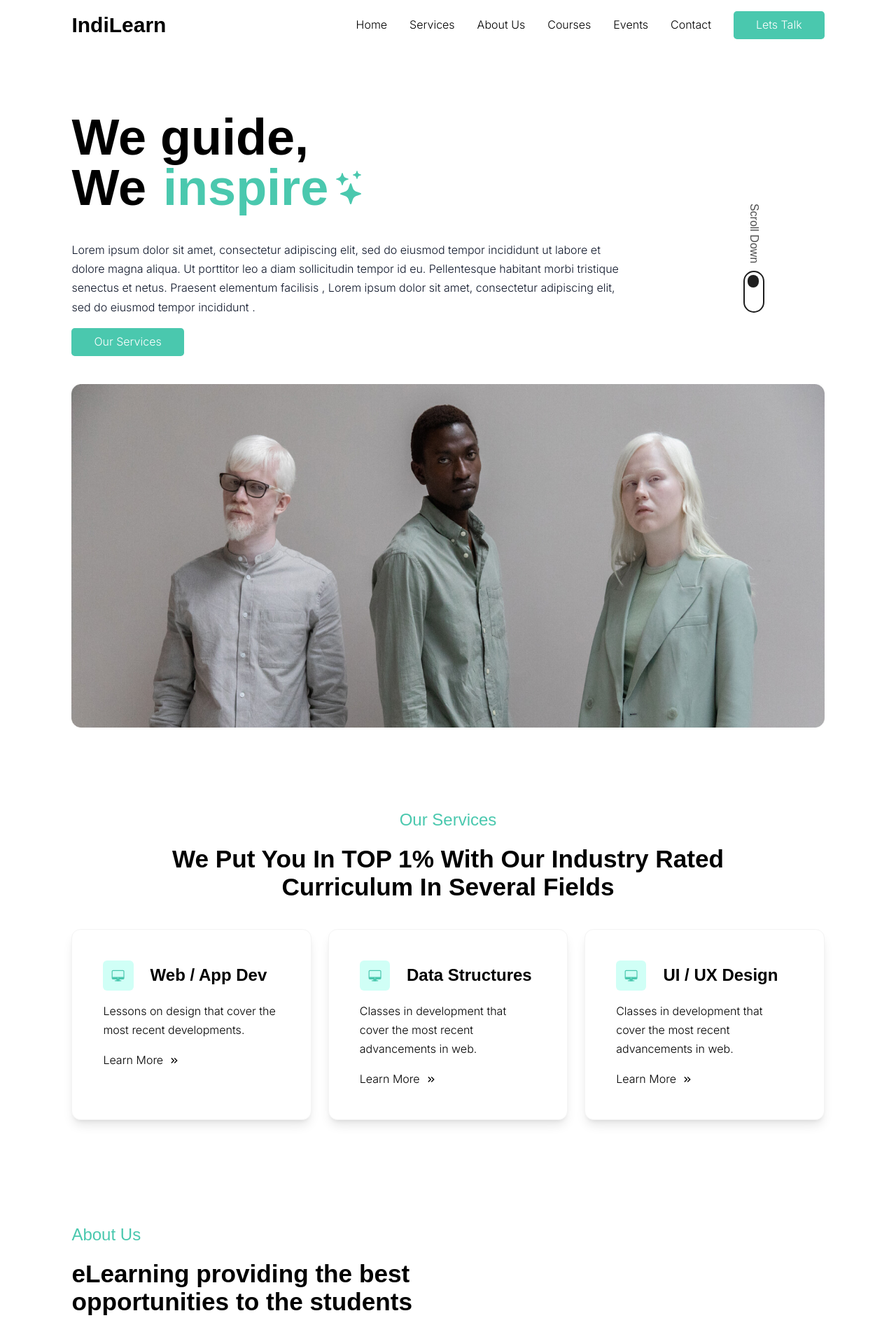
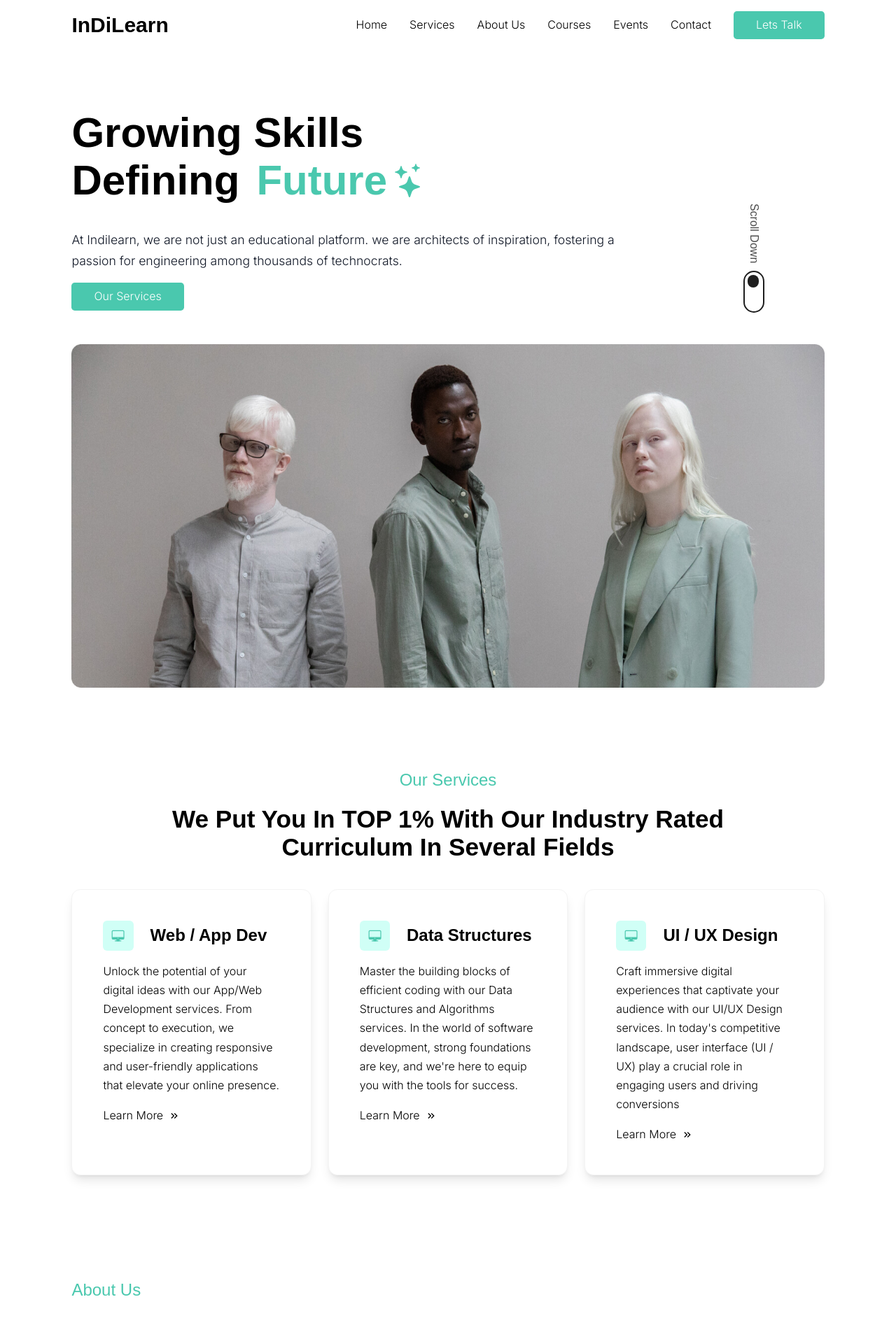
Before and after one commit to Ayuxh-Pratap/indilearn, a Next.js app: page / in a window 1280 px wide. Shown: the top 1884 px of the page at 70% size. Built offline with nearby package versions, Linux system fonts and the light colour scheme.

Commit message:
content pro shift

```diff
--- a/components/About.jsx
+++ b/components/About.jsx
@@ -13,9 +13,9 @@ const About = () => {
     <section className='container flex justify-between items-center'>
         <div className='text-black lg:basis-2/4'>
             <h2>About Us</h2>
-            <h3 className='mb-10'>eLearning providing the best opportunities to the students around the glob.</h3>
-            <p className='mb-4'>Install our top-rated dropshipping app to your e-commerce site and get access to US Suppliers, AliExpress vendors, and the best dropshipping and custom products. Start selling the right products to the customer base that you know best. We connect you to inventory, so you can focus on creating a catalog of profitable products for your online store.</p>
-            <p className='mb-10'>Install our top-rated dropshipping app to your e-commerce site and get access to US Suppliers, AliExpress vendors, and the best dropshipping and custom products. Start selling the right products to the customer base that you know best. We connect you to inventory, so you can focus on creating a catalog of profitable products for your online store.</p>
+            <h3 className='mb-10'>IndiLearn is providing the best opportunities to the students around the globe.</h3>
+            <p className='mb-4'>At IndiLearn, we envision a future where quality engineering education is accessible to all. Our goal is to transform traditional learning methods, inspiring innovation and creativity in every student. By bridging the gap between theory and practice, we aim to cultivate a generation of engineers ready to tackle the challenges of tomorrow.</p>
+            <p className='mb-10'>Behind every successful student is a team of dedicated educators and industry professionals. At IndiLearn, our instructors bring a wealth of knowledge and experience to the table. From seasoned engineers to UX/UI designers, our diverse team is committed to nurturing talent and fostering a culture of continuous learning.</p>
             <button className='btn primary'><a href="/AboutUs">Know More</a></button>
         </div>
         <div className='lg:block basis-2/4 pl-32 hidden'>
--- a/components/Banner.jsx
+++ b/components/Banner.jsx
@@ -5,7 +5,7 @@ const Banner = () => {
     <section className='container px-5 bg-dark text-white text-center py-14 rounded-[1rem]'>
       <h2 className='primary font-medium text-[1.8rem] mb-6'>Join us</h2>
       <h3 className='lg:w-[40vw] w-auto leading-10 mb-8'>Join Us by Following Our Socials or Drop a Message</h3>
-      <p className='lg:w-[40vw] w-auto mb-6'>Install our top-rated dropshipping app to your e-commerce site and get access to US Suppliers, AliExpress vendors, and the best dropshipping and custom products.</p>
+      <p className='lg:w-[40vw] w-auto mb-6'>Ready to embark on a transformative journey in engineering education? Join the vibrant community of learners at IndiLearn and unlock a world of opportunities.</p>
       <div className='flex justify-center gap-4'>
         <button className='btn'><a href="/courseDetail" className='text-[0.8rem]'>Follow Us</a></button>
         <button className='btn'><a href="/contact" className='text-[0.8rem]'>Send a Hi!</a></button>
--- a/components/Hero.jsx
+++ b/components/Hero.jsx
@@ -15,21 +15,21 @@ const Hero = () => {
     return (
         <section className='container pt-40 py-20'>
             <div>
-                <h1 className='lg:text-7xl text-black mb-10 text-5xl'>We guide, <br />
+                <h1 className='lg:text-6xl text-black mb-10 text-5xl'>Growing Skills <br />
                     <div className='flex items-center gap-4 lg:gap-6'>
                         <div>
-                            <h1 className='lg:text-7xl'>We</h1>
+                            <h1 className='lg:text-6xl mt-2'>Defining</h1>
                         </div>
                         <span data-aos="fade-right" data-aos-delay="100" data-aos-duration="1000" className='primary flex items-center gap-2'>
-                            <h1 className='lg:text-7xl'>inspire</h1>
-                            <BsStars className='text-3xl lg:text-5xl primary' />
+                            <h1 className='lg:text-6xl mt-2'>Future</h1>
+                            <BsStars className='text-3xl lg:text-5xl primary mt-2' />
                         </span>
                     </div>
                 </h1>
-                <p className='mb-4 text-[1rem] text-slate-900 lg:w-[50rem]'>
-                    Lorem ipsum dolor sit amet, consectetur adipiscing elit, sed do eiusmod tempor incididunt ut labore et dolore magna aliqua. Ut porttitor leo a diam sollicitudin tempor id eu. Pellentesque habitant morbi tristique senectus et netus. Praesent elementum facilisis , Lorem ipsum dolor sit amet, consectetur adipiscing elit, sed do eiusmod tempor incididunt .
+                <p className='mb-4 text-[1.1rem] text-gray-900 lg:w-[50rem]'>
+                At Indilearn, we are not just an educational platform. we are architects of inspiration, fostering a passion for engineering among thousands of technocrats.
                 </p>
-                <button className='btn primary mb-10'><a href="#services">Our Services</a></button>
+                <button className='btn primary mb-12'><a href="#services">Our Services</a></button>
                 {/* <a href="/" className='lg:flex gap-2 items-center bottom-40 right-0 m-0 p-0 rotate-90 absolute text-black hidden'>Scroll Dowm <MdKeyboardDoubleArrowRight /></a> */}
                 <div data-aos="fade-left" data-aos-delay="400" data-aos-duration="1000" className='hidden lg:block absolute right-[10rem] top-[20rem]'>
                     <Scrolldown />
--- a/components/Navbar.jsx
+++ b/components/Navbar.jsx
@@ -35,7 +35,7 @@ const Navbar = () => {
   return (
     <nav className="py-4 fixed border-b-2 border-black z-[999] bg-white/80 backdrop-blur-md w-full ">
       <div className='container flex justify-between items-center'>
-      <a href="/"><h1 className='text-3xl text-black'>IndiLearn</h1></a>
+      <a href="/"><h1 className='text-3xl text-black'>InDiLearn</h1></a>
       <WebMenu links={links} />
       <div className="flex justify-end w-full sm:hidden ">
         <button
--- a/components/Services.jsx
+++ b/components/Services.jsx
@@ -9,7 +9,7 @@ const Services = () => {
         {
             id: 1,
             title: "Web / App Dev",
-            des: "Lessons on design that cover the most recent developments.",
+            des: "Unlock the potential of your digital ideas with our App/Web Development services. From concept to execution, we specialize in creating responsive and user-friendly applications that elevate your online presence.",
             Icon: <IoDesktopOutline />,
             tagicon: <MdKeyboardDoubleArrowRight />,
             tag: "Learn More"
@@ -17,7 +17,7 @@ const Services = () => {
         {
             id: 2,
             title: "Data Structures",
-            des: "Classes in development that cover the most recent advancements in web.",
+            des: "Master the building blocks of efficient coding with our Data Structures and Algorithms services. In the world of software development, strong foundations are key, and we're here to equip you with the tools for success.",
             Icon: <IoDesktopOutline />,
             tagicon: <MdKeyboardDoubleArrowRight />,
             tag: "Learn More"
@@ -25,7 +25,7 @@ const Services = () => {
         {
             id: 3,
             title: "UI / UX Design",
-            des: "Classes in development that cover the most recent advancements in web.",
+            des: "Craft immersive digital experiences that captivate your audience with our UI/UX Design services. In today's competitive landscape, user interface (UI / UX) play a crucial role in engaging users and driving conversions",
             Icon: <IoDesktopOutline />,
             tagicon: <MdKeyboardDoubleArrowRight />,
             tag: "Learn More",
```
